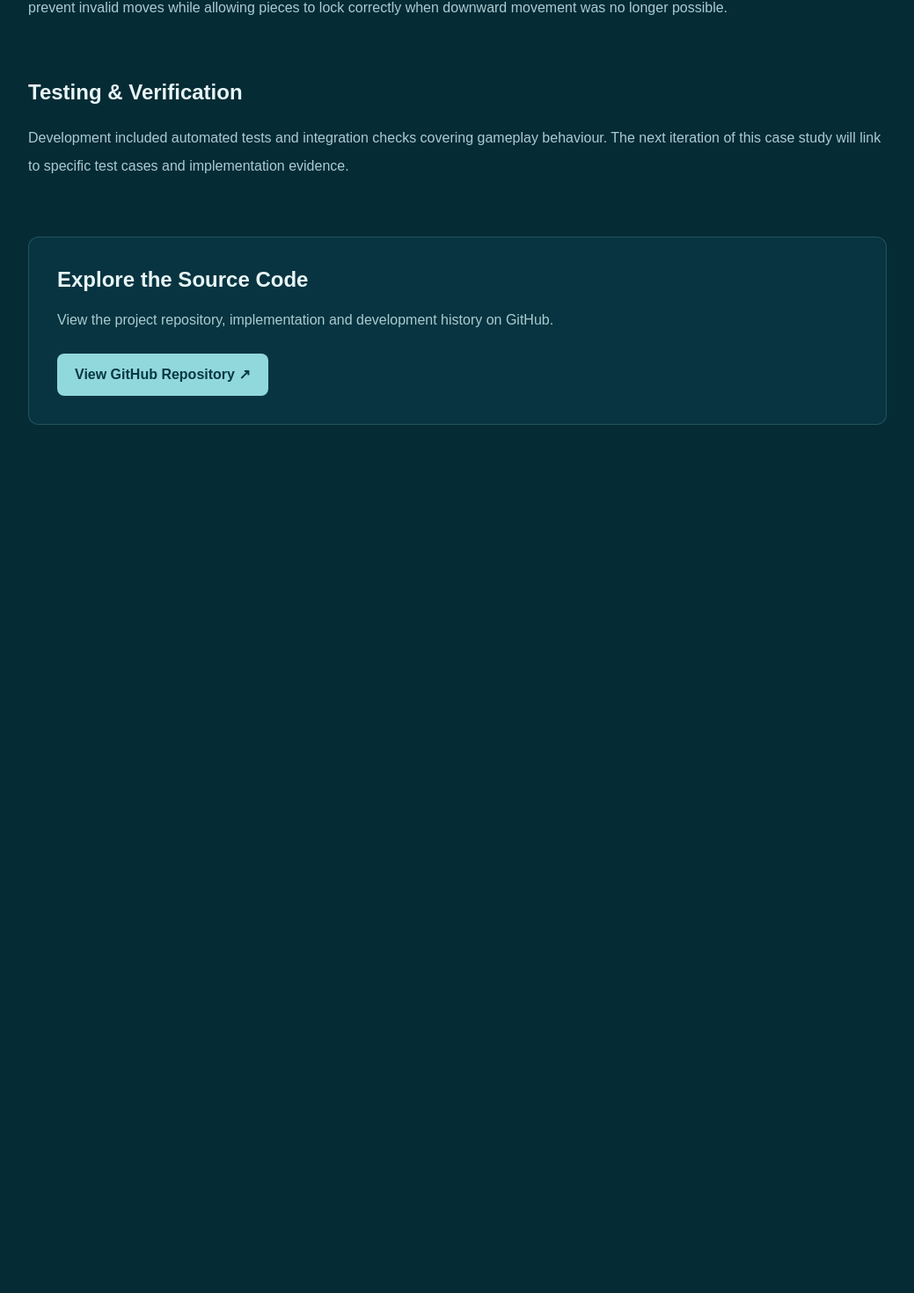
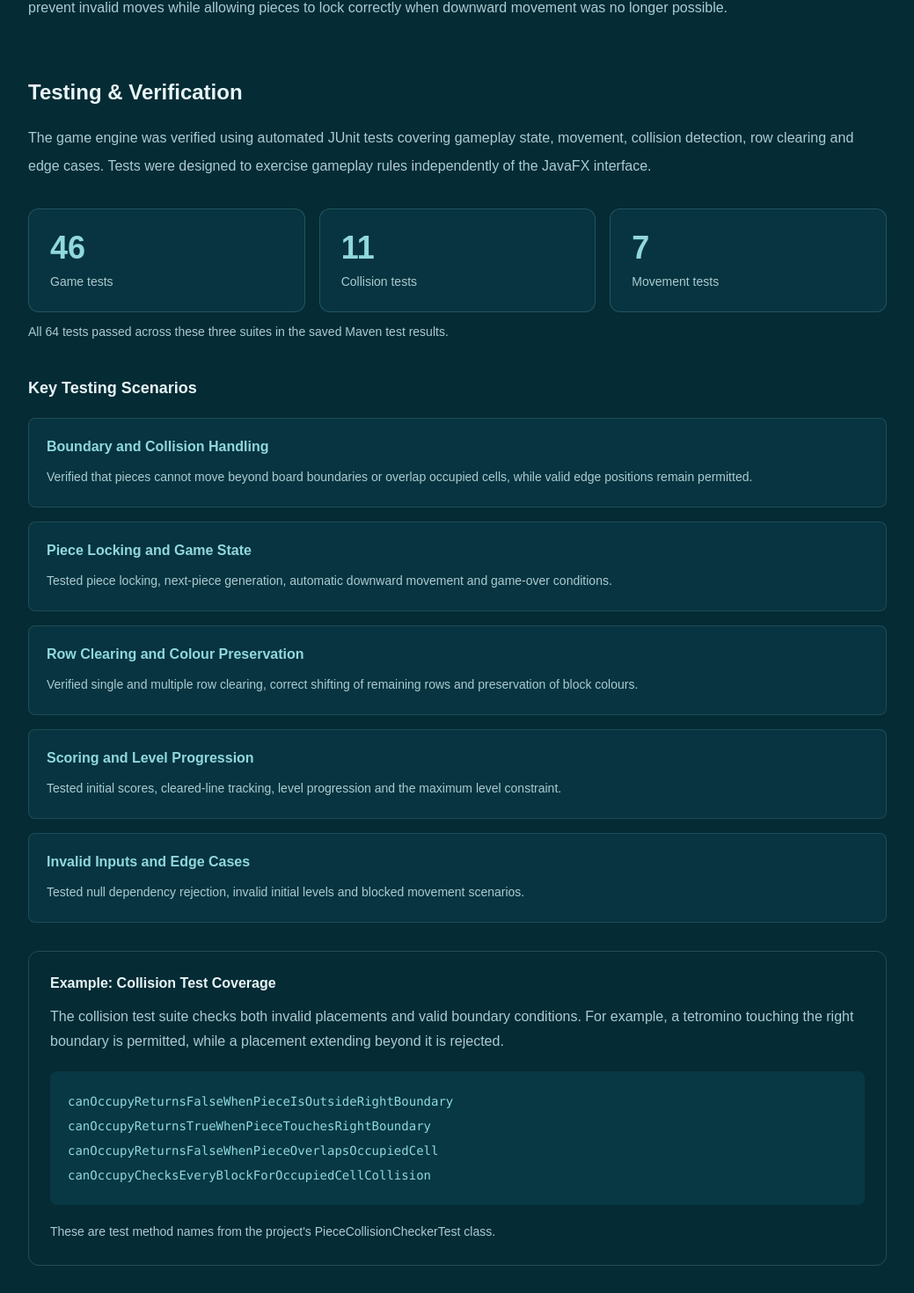
Before and after one commit to ErinGreen5327955/eringreen-io, a Next.js app: page /projects/tetris in a window 1280 px wide. Shown: the part 3931-5401 px from the top of the page at 88% size, without its empty margins (120-1159 px from the left). Before the commit the page ends 4526 px from the top, so only its background shows below. Built offline with nearby package versions, Linux system fonts and the light colour scheme.

Commit message:
feat: add verified Tetris testing evidence

```diff
--- a/src/app/projects/tetris/page.tsx
+++ b/src/app/projects/tetris/page.tsx
@@ -291,17 +291,120 @@ return true;`}</code>
                         </p>
                     </section>
 
+
                     <section>
                         <h2 className="text-2xl font-bold text-soft-mist">
                             Testing & Verification
                         </h2>
+
                         <p className="mt-5 leading-8 text-muted">
-                            Development included automated tests and integration
-                            checks covering gameplay behaviour. The next
-                            iteration of this case study will link to specific
-                            test cases and implementation evidence.
+                            The game engine was verified using automated JUnit
+                            tests covering gameplay state, movement, collision
+                            detection, row clearing and edge cases. Tests were
+                            designed to exercise gameplay rules independently
+                            of the JavaFX interface.
                         </p>
+
+                        <div className="mt-8 grid gap-4 sm:grid-cols-3">
+                            {[
+                                { count: "46", label: "Game tests" },
+                                { count: "11", label: "Collision tests" },
+                                { count: "7", label: "Movement tests" },
+                            ].map((result) => (
+                                <div
+                                    key={result.label}
+                                    className="rounded-xl border border-seafoam/20 bg-forest-teal/30 p-6"
+                                >
+                                    <p className="text-4xl font-bold text-seafoam">
+                                        {result.count}
+                                    </p>
+                                    <p className="mt-2 text-sm text-muted">
+                                        {result.label}
+                                    </p>
+                                </div>
+                            ))}
+                        </div>
+
+                        <p className="mt-3 text-sm text-muted">
+                            All 64 tests passed across these three suites in the
+                            saved Maven test results.
+                        </p>
+
+                        <h3 className="mt-10 text-lg font-semibold text-soft-mist">
+                            Key Testing Scenarios
+                        </h3>
+
+                        <div className="mt-5 space-y-4">
+                            {[
+                                {
+                                    title: "Boundary and Collision Handling",
+                                    description:
+                                        "Verified that pieces cannot move beyond board boundaries or overlap occupied cells, while valid edge positions remain permitted.",
+                                },
+                                {
+                                    title: "Piece Locking and Game State",
+                                    description:
+                                        "Tested piece locking, next-piece generation, automatic downward movement and game-over conditions.",
+                                },
+                                {
+                                    title: "Row Clearing and Colour Preservation",
+                                    description:
+                                        "Verified single and multiple row clearing, correct shifting of remaining rows and preservation of block colours.",
+                                },
+                                {
+                                    title: "Scoring and Level Progression",
+                                    description:
+                                        "Tested initial scores, cleared-line tracking, level progression and the maximum level constraint.",
+                                },
+                                {
+                                    title: "Invalid Inputs and Edge Cases",
+                                    description:
+                                        "Tested null dependency rejection, invalid initial levels and blocked movement scenarios.",
+                                },
+                            ].map((scenario) => (
+                                <div
+                                    key={scenario.title}
+                                    className="rounded-lg border border-seafoam/15 bg-forest-teal/30 p-5"
+                                >
+                                    <h4 className="font-semibold text-seafoam">
+                                        {scenario.title}
+                                    </h4>
+                                    <p className="mt-2 text-sm leading-7 text-muted">
+                                        {scenario.description}
+                                    </p>
+                                </div>
+                            ))}
+                        </div>
+
+                        <div className="mt-8 rounded-xl border border-seafoam/20 p-6">
+                            <h3 className="font-semibold text-soft-mist">
+                                Example: Collision Test Coverage
+                            </h3>
+
+                            <p className="mt-3 leading-7 text-muted">
+                                The collision test suite checks both invalid
+                                placements and valid boundary conditions.
+                                For example, a tetromino touching the right
+                                boundary is permitted, while a placement
+                                extending beyond it is rejected.
+                            </p>
+
+                            <div className="mt-5 overflow-x-auto rounded-lg bg-forest p-5">
+      <pre className="text-sm leading-7 text-seafoam">
+        <code>{`canOccupyReturnsFalseWhenPieceIsOutsideRightBoundary
+canOccupyReturnsTrueWhenPieceTouchesRightBoundary
+canOccupyReturnsFalseWhenPieceOverlapsOccupiedCell
+canOccupyChecksEveryBlockForOccupiedCellCollision`}</code>
+      </pre>
+                            </div>
+
+                            <p className="mt-4 text-sm leading-7 text-muted">
+                                These are test method names from the project&apos;s
+                                PieceCollisionCheckerTest class.
+                            </p>
+                        </div>
                     </section>
+
 
                     <section className="rounded-xl border border-seafoam/20 bg-forest-teal/30 p-8">
                         <h2 className="text-2xl font-bold text-soft-mist">
```
